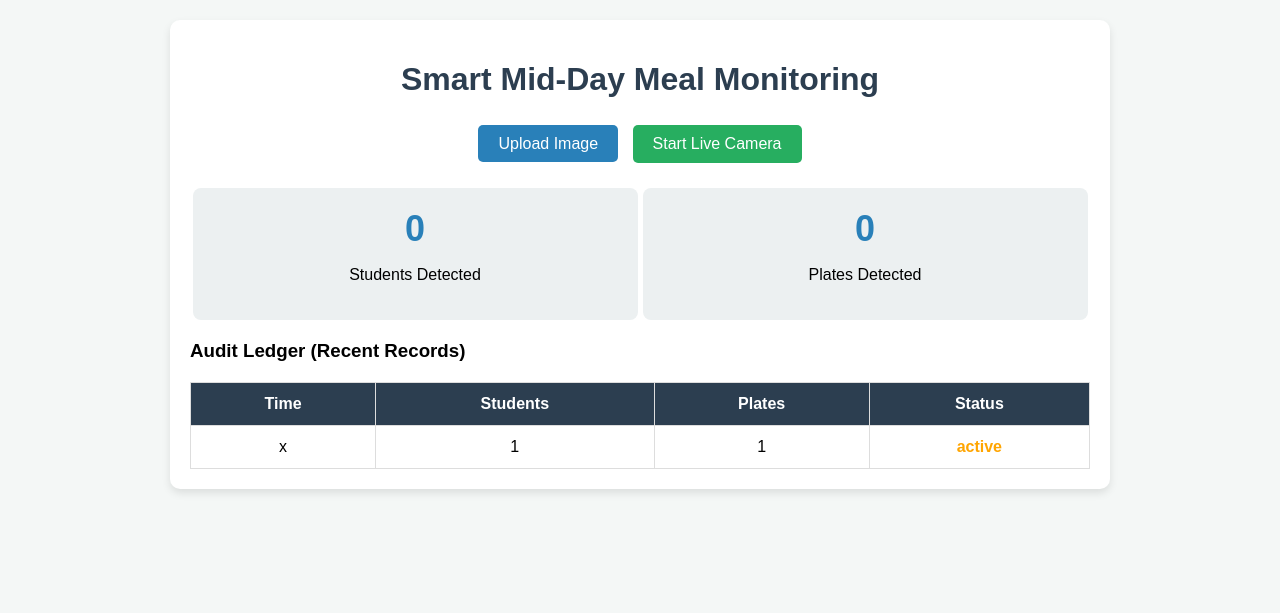
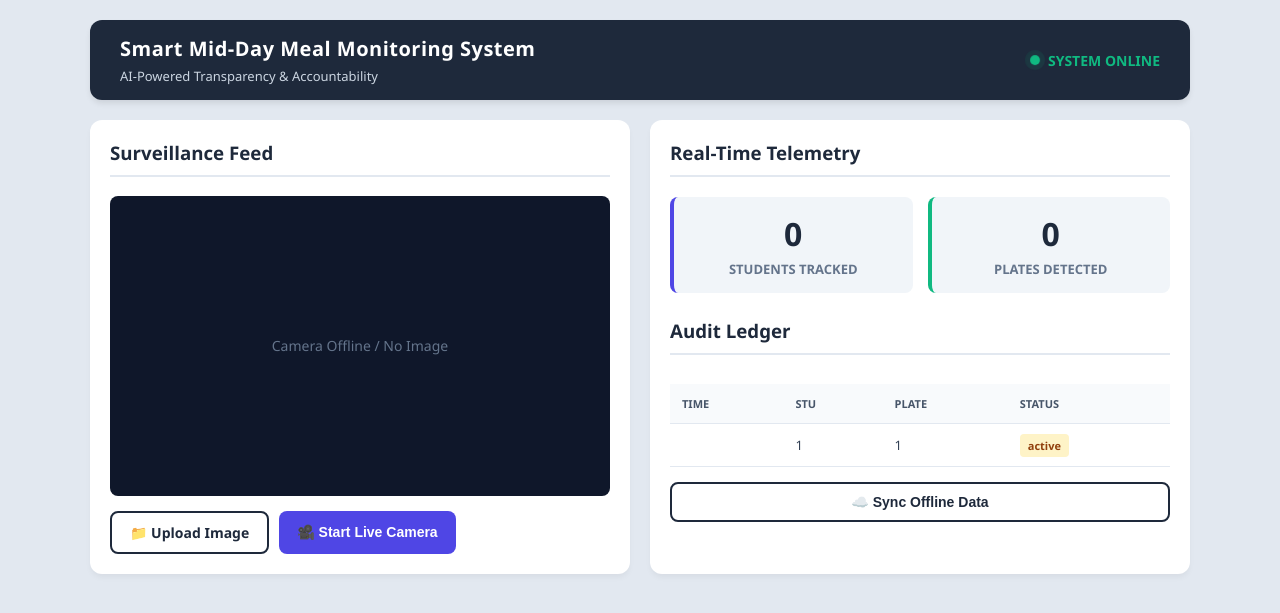
Before and after one commit to goswamiatul567-tech/mini-project, a Flask app: page / in a window 1280 px wide. Shown: the top 613 px of the page. Run offline with Flask 3, Linux system fonts and the light colour scheme; tables that the repository leaves empty hold one stand-in row (values such as "Sample post").

Commit message:
Upgraded UI and removed team details

```diff
--- a/templates/index.html
+++ b/templates/index.html
@@ -5,91 +5,175 @@
     <meta name="viewport" content="width=device-width, initial-scale=1.0">
     <title>Smart Mid-Day Meal Monitoring</title>
     <style>
-        body { font-family: Arial, sans-serif; background-color: #f4f7f6; margin: 0; padding: 20px; }
-        .container { max-width: 900px; margin: auto; background: white; padding: 20px; border-radius: 10px; box-shadow: 0 4px 8px rgba(0,0,0,0.1); }
-        h1 { text-align: center; color: #2c3e50; }
-        .stats { display: flex; justify-content: space-around; margin: 20px 0; }
-        .card { background: #ecf0f1; padding: 20px; border-radius: 8px; text-align: center; width: 45%; }
-        .card h2 { margin: 0; font-size: 36px; color: #2980b9; }
-        .controls { text-align: center; margin: 20px 0; }
-        .btn { padding: 10px 20px; border: none; border-radius: 5px; cursor: pointer; font-size: 16px; margin: 5px; color: white; }
-        .btn-upload { background: #2980b9; }
-        .btn-live { background: #27ae60; }
-        .btn-stop { background: #c0392b; display: none; }
-        #videoFeed, #canvasFeed { width: 100%; max-width: 500px; display: none; border-radius: 5px; margin-top: 10px; }
-        img { max-width: 100%; border-radius: 5px; margin-top: 15px; display: none; }
-        table { width: 100%; border-collapse: collapse; margin-top: 20px; }
-        th, td { padding: 12px; border: 1px solid #ddd; text-align: center; }
-        th { background: #2c3e50; color: white; }
+        :root {
+            --primary: #4f46e5;
+            --success: #10b981;
+            --danger: #ef4444;
+            --warning: #f59e0b;
+            --dark: #1e293b;
+            --light: #f8fafc;
+        }
+        body { font-family: 'Segoe UI', Tahoma, Geneva, Verdana, sans-serif; background-color: #e2e8f0; margin: 0; padding: 20px; color: #334155; }
+
+        /* Header */
+        .header { background: var(--dark); color: white; padding: 15px 30px; border-radius: 12px; display: flex; justify-content: space-between; align-items: center; margin-bottom: 20px; box-shadow: 0 4px 6px -1px rgba(0,0,0,0.1); }
+        .header h1 { margin: 0; font-size: 20px; font-weight: 600; letter-spacing: 0.5px; }
+        .header p { margin: 5px 0 0 0; font-size: 13px; color: #cbd5e1; }
+        .status-indicator { display: flex; align-items: center; gap: 8px; font-size: 14px; font-weight: bold; color: var(--success); }
+        .dot { width: 10px; height: 10px; background-color: var(--success); border-radius: 50%; animation: pulse 1.5s infinite; }
+        @keyframes pulse { 0% { transform: scale(0.95); box-shadow: 0 0 0 0 rgba(16, 185, 129, 0.7); } 70% { transform: scale(1); box-shadow: 0 0 0 6px rgba(16, 185, 129, 0); } 100% { transform: scale(0.95); box-shadow: 0 0 0 0 rgba(16, 185, 129, 0); } }
+
+        /* Main Layout */
+        .container { max-width: 1100px; margin: auto; }
+        .grid { display: grid; grid-template-columns: 1fr 1fr; gap: 20px; }
+        @media (max-width: 768px) { .grid { grid-template-columns: 1fr; } }
+
+        /* Cards */
+        .card { background: white; padding: 20px; border-radius: 12px; box-shadow: 0 4px 6px -1px rgba(0,0,0,0.05); margin-bottom: 20px; }
+        .card h3 { margin-top: 0; color: var(--dark); border-bottom: 2px solid #e2e8f0; padding-bottom: 10px; }
+
+        /* Buttons */
+        .btn-group { display: flex; gap: 10px; flex-wrap: wrap; }
+        .btn { padding: 10px 18px; border: none; border-radius: 8px; cursor: pointer; font-size: 14px; font-weight: 600; transition: 0.2s; display: flex; align-items: center; justify-content: center; gap: 5px; }
+        .btn-primary { background: var(--primary); color: white; }
+        .btn-primary:hover { background: #4338ca; }
+        .btn-success { background: var(--success); color: white; }
+        .btn-success:hover { background: #059669; }
+        .btn-danger { background: var(--danger); color: white; display: none; }
+        .btn-danger:hover { background: #dc2626; }
+        .btn-outline { background: transparent; border: 2px solid var(--dark); color: var(--dark); }
+        .btn-outline:hover { background: var(--dark); color: white; }
+
+        /* Media Area */
+        .media-box { width: 100%; min-height: 300px; background: #0f172a; border-radius: 8px; display: flex; align-items: center; justify-content: center; overflow: hidden; position: relative; }
+        .media-box video, .media-box img { width: 100%; height: auto; display: none; }
+        .media-box p { color: #64748b; position: absolute; font-size: 14px; }
+
+        /* Stats */
+        .stats { display: grid; grid-template-columns: 1fr 1fr; gap: 15px; margin-top: 20px; }
+        .stat-box { background: #f1f5f9; padding: 15px; border-radius: 8px; text-align: center; border-left: 4px solid var(--primary); }
+        .stat-box h2 { margin: 0; font-size: 32px; color: var(--dark); }
+        .stat-box p { margin: 5px 0 0 0; font-size: 13px; font-weight: 600; color: #64748b; text-transform: uppercase; }
+
+        /* Table */
+        table { width: 100%; border-collapse: collapse; margin-top: 10px; font-size: 13px; }
+        th, td { padding: 12px; text-align: left; border-bottom: 1px solid #e2e8f0; }
+        th { background: #f8fafc; font-weight: 600; color: #475569; text-transform: uppercase; font-size: 11px; }
+        tr:hover { background-color: #f8fafc; }
+        .badge { padding: 4px 8px; border-radius: 4px; font-weight: bold; font-size: 11px; }
+        .badge-error { background: #fee2e2; color: #991b1b; }
+        .badge-success { background: #d1fae5; color: #065f46; }
+        .badge-warning { background: #fef3c7; color: #92400e; }
     </style>
 </head>
 <body>
+
 <div class="container">
-        <h1>Smart Mid-Day Meal Monitoring</h1>
-
-        <div class="controls">
-            <label for="fileInput" class="btn btn-upload">Upload Image</label>
-            <input type="file" id="fileInput" accept="image/*" style="display:none;">
-
-            <button id="startLiveBtn" class="btn btn-live">Start Live Camera</button>
-            <button id="stopLiveBtn" class="btn btn-stop">Stop & Save to Database</button>
+    <div class="header">
+        <div>
+            <h1>Smart Mid-Day Meal Monitoring System</h1>
+            <p>AI-Powered Transparency & Accountability</p>
+        </div>
+        <div class="status-indicator">
+            <div class="dot"></div> SYSTEM ONLINE
+        </div>
     </div>
 
+    <div class="grid">
+        <!-- Left Column: Media & Controls -->
+        <div class="card">
+            <h3>Surveillance Feed</h3>
+            <div class="media-box">
+                <p id="placeholderText">Camera Offline / No Image</p>
                 <video id="videoFeed" autoplay playsinline></video>
                 <canvas id="canvasFeed" style="display:none;"></canvas>
                 <img id="resultImage" src="" alt="AI Result">
+            </div>
 
+            <div class="btn-group" style="margin-top: 15px;">
+                <label for="fileInput" class="btn btn-outline">📁 Upload Image</label>
+                <input type="file" id="fileInput" accept="image/*" style="display:none;">
+
+                <button id="startLiveBtn" class="btn btn-primary">🎥 Start Live Camera</button>
+                <button id="stopLiveBtn" class="btn btn-danger">⏹ Stop & Save</button>
+            </div>
+        </div>
+
+        <!-- Right Column: Stats & Logs -->
+        <div class="card">
+            <h3>Real-Time Telemetry</h3>
             <div class="stats">
-            <div class="card">
+                <div class="stat-box">
                     <h2 id="studentCount">0</h2>
-                <p>Students Detected</p>
+                    <p>Students Tracked</p>
                 </div>
-            <div class="card">
+                <div class="stat-box" style="border-left-color: var(--success);">
                     <h2 id="plateCount">0</h2>
                     <p>Plates Detected</p>
                 </div>
             </div>
 
-        <h3>Audit Ledger (Recent Records)</h3>
+            <div id="statusBox" style="text-align: center; padding: 15px; margin-top: 20px; border-radius: 8px; font-weight: bold; display: none;"></div>
+
+            <h3 style="margin-top: 25px;">Audit Ledger</h3>
+            <div style="max-height: 200px; overflow-y: auto;">
                 <table>
                     <thead>
                         <tr>
                             <th>Time</th>
-                    <th>Students</th>
-                    <th>Plates</th>
+                            <th>Stu</th>
+                            <th>Plate</th>
                             <th>Status</th>
                         </tr>
                     </thead>
                     <tbody>
                         {% for row in records %}
                         <tr>
-                    <td>{{ row[1] }}</td>
+                            <td>{{ row[1][11:16] }}</td>
                             <td>{{ row[2] }}</td>
                             <td>{{ row[3] }}</td>
-                    <td style="color: {% if 'ERROR' in row[5] %}red{% elif 'VERIFIED' in row[5] %}green{% else %}orange{% endif %}; font-weight: bold;">
-                        {{ row[5] }}
+                            <td>
+                                {% if 'ERROR' in row[5] %}
+                                    <span class="badge badge-error">{{ row[5] }}</span>
+                                {% elif 'VERIFIED' in row[5] %}
+                                    <span class="badge badge-success">{{ row[5] }}</span>
+                                {% else %}
+                                    <span class="badge badge-warning">{{ row[5] }}</span>
+                                {% endif %}
                             </td>
                         </tr>
                         {% else %}
-                <tr><td colspan="4">No records found.</td></tr>
+                        <tr><td colspan="4" style="text-align:center;">No records yet.</td></tr>
                         {% endfor %}
                     </tbody>
                 </table>
             </div>
 
+            <div class="btn-group" style="margin-top: 15px;">
+                <button class="btn btn-outline" onclick="syncData()" style="width: 100%;">☁️ Sync Offline Data</button>
+            </div>
+        </div>
+    </div>
+</div>
+
 <script>
     const video = document.getElementById('videoFeed');
     const canvas = document.getElementById('canvasFeed');
+    const resultImage = document.getElementById('resultImage');
+    const placeholder = document.getElementById('placeholderText');
     const startBtn = document.getElementById('startLiveBtn');
     const stopBtn = document.getElementById('stopLiveBtn');
     let liveInterval;
 
-        // 1. Handle Image Upload
+    // 1. Image Upload
     document.getElementById('fileInput').addEventListener('change', function(event) {
         const file = event.target.files[0];
         if (!file) return;
 
         video.style.display = 'none';
+        placeholder.style.display = 'none';
+        resultImage.style.display = 'none';
+
         const formData = new FormData();
         formData.append('image', file);
 
@@ -98,22 +182,24 @@
         .then(data => {
             if (data.success) {
                 updateUI(data);
+            } else {
+                alert("Error: " + data.error);
             }
         });
     });
 
-        // 2. Handle Live Camera
+    // 2. Live Camera
     startBtn.addEventListener('click', async () => {
         try {
             const stream = await navigator.mediaDevices.getUserMedia({ video: { facingMode: "environment" } });
             video.srcObject = stream;
             video.style.display = 'block';
+            placeholder.style.display = 'none';
+            resultImage.style.display = 'none';
 
             startBtn.style.display = 'none';
             stopBtn.style.display = 'inline-block';
-                document.getElementById('resultImage').style.display = 'none';
 
-                // Send a frame every 1.5 seconds
             liveInterval = setInterval(() => {
                 canvas.width = video.videoWidth;
                 canvas.height = video.videoHeight;
@@ -126,28 +212,24 @@
                     fetch('/live_frame', { method: 'POST', body: formData })
                     .then(res => res.json())
                     .then(data => {
-                            if (data.success) {
-                                updateUI(data, true);
-                            }
+                        if (data.success) updateUI(data, true);
                     });
                 }, 'image/jpeg');
             }, 1500);
 
         } catch (err) {
-                alert("Camera access denied or not available: " + err.message);
+            alert("Camera access denied: " + err.message);
         }
     });
 
-        // 3. Stop Live Camera and Save
+    // 3. Stop Live
     stopBtn.addEventListener('click', () => {
         clearInterval(liveInterval);
         video.srcObject.getTracks().forEach(track => track.stop());
         video.style.display = 'none';
-
         startBtn.style.display = 'inline-block';
         stopBtn.style.display = 'none';
 
-            // Tell backend to save the final count
         fetch('/finish_live', {
             method: 'POST',
             headers: { 'Content-Type': 'application/json' },
@@ -156,34 +238,47 @@
                 plates: parseInt(document.getElementById('plateCount').innerText)
             })
         }).then(() => {
-                alert("Live session saved to database!");
             window.location.reload();
         });
     });
 
-        // Helper to update UI
+    // 4. Sync Data
+    function syncData() {
+        fetch('/api/sync', { method: 'POST' })
+        .then(res => res.json())
+        .then(data => {
+            alert(data.message);
+            window.location.reload();
+        });
+    }
+
+    // Update UI Helper
     function updateUI(data, isLive = false) {
         document.getElementById('studentCount').innerText = data.students;
         document.getElementById('plateCount').innerText = data.plates;
 
         if (!isLive) {
-                const img = document.getElementById('resultImage');
-                img.src = data.image_url + "?t=" + new Date().getTime();
-                img.style.display = 'block';
+            resultImage.src = data.image_url + "?t=" + new Date().getTime();
+            resultImage.style.display = 'block';
 
             const statusBox = document.getElementById('statusBox');
-                if(statusBox) {
             statusBox.innerText = data.status;
             statusBox.style.display = 'block';
-                    statusBox.style.background = data.status.includes('ERROR') ? '#f8d7da' : (data.status.includes('VERIFIED') ? '#d4edda' : '#fff3cd');
-                    statusBox.style.color = data.status.includes('ERROR') ? '#721c24' : (data.status.includes('VERIFIED') ? '#155724' : '#856404');
+
+            if(data.status.includes('ERROR')) {
+                statusBox.style.background = '#fee2e2';
+                statusBox.style.color = '#991b1b';
+            } else if(data.status.includes('VERIFIED')) {
+                statusBox.style.background = '#d1fae5';
+                statusBox.style.color = '#065f46';
+            } else {
+                statusBox.style.background = '#fef3c7';
+                statusBox.style.color = '#92400e';
             }
             setTimeout(() => { window.location.reload(); }, 3000);
         } else {
-                // If live, show the processed frame from the server
-                const img = document.getElementById('resultImage');
-                img.src = data.image_url + "?t=" + new Date().getTime();
-                img.style.display = 'block';
+            resultImage.src = data.image_url + "?t=" + new Date().getTime();
+            resultImage.style.display = 'block';
         }
     }
 </script>
```
Lines whose indentation alone changed are shown as unchanged.
